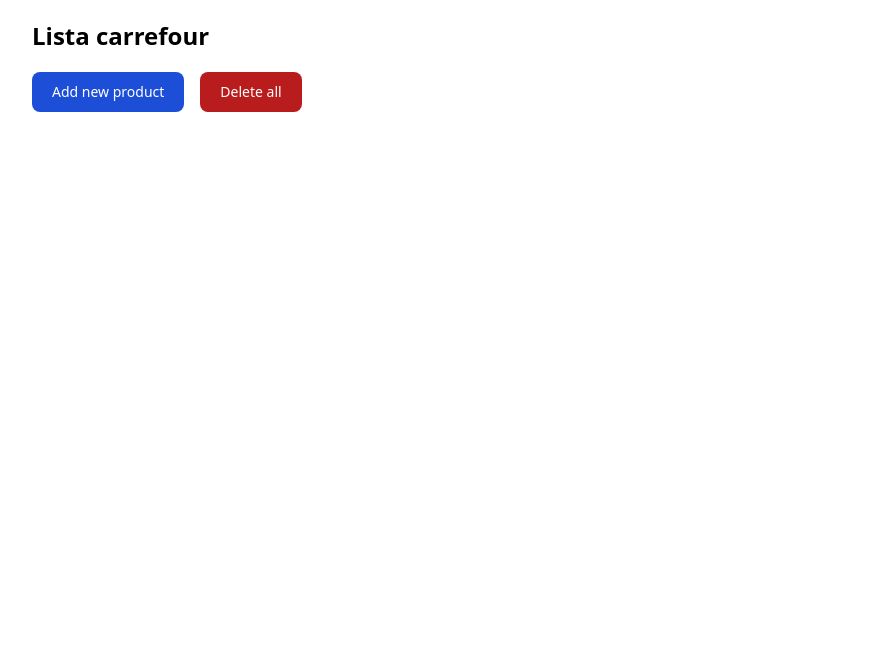
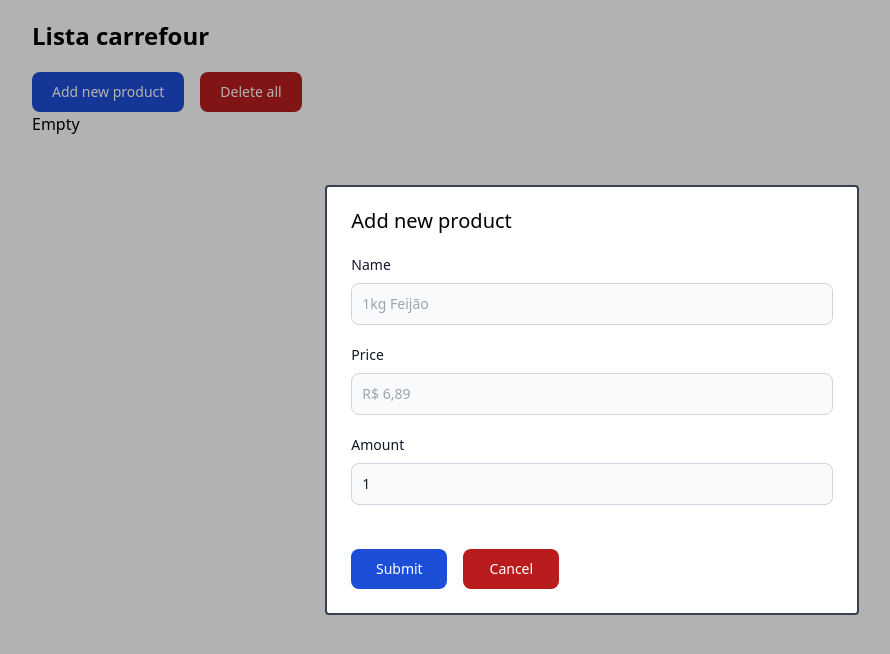
Before and after one commit to caioalvess/shopping-list, a Vue app: page /myProducts/1 in a window 1280 px wide. Both pictures are taken after a click on the button "Add new product". Shown: the top 654 px of the page, without its empty margins (48-938 px from the left). Built offline with nearby package versions, Linux system fonts and the light colour scheme.

Commit message:
feat: create myProducts module and some add newProduct logic

```diff
--- /dev/null
+++ b/src/modules/myProducts/components/AddNewProduct.vue
@@ -0,0 +1,88 @@
+<template>
+  <div class="h-full flex-1 flex flex-col">
+    <form
+      class="h-full flex flex-col relative gap-5"
+      @submit.prevent="handleSubmit"
+    >
+      <div>
+        <label
+          for="productName"
+          class="block mb-2 text-sm font-medium text-gray-900"
+          >Name</label
+        >
+        <input
+          required
+          type="text"
+          id="productName"
+          v-model="productName"
+          class="bg-gray-50 border border-gray-300 text-gray-900 text-sm rounded-lg focus:ring-blue-500 focus:border-blue-500 block w-full p-2.5"
+          placeholder="1kg Feijão"
+        />
+      </div>
+
+      <div>
+        <label
+          for="productPrice"
+          class="block mb-2 text-sm font-medium text-gray-900"
+          >Price</label
+        >
+        <input
+          required
+          type="text"
+          id="productPrice"
+          v-model="productPrice"
+          class="bg-gray-50 border border-gray-300 text-gray-900 text-sm rounded-lg focus:ring-blue-500 focus:border-blue-500 block w-full p-2.5"
+          placeholder="R$ 6,89"
+        />
+      </div>
+      <div>
+        <label
+          for="productAmount"
+          class="block mb-2 text-sm font-medium text-gray-900"
+          >Amount</label
+        >
+        <input
+          required
+          type="string"
+          id="productAmount"
+          v-model="productAmount"
+          class="bg-gray-50 border border-gray-300 text-gray-900 text-sm rounded-lg focus:ring-blue-500 focus:border-blue-500 block w-full p-2.5"
+          placeholder="Lista de compras prezunic"
+        />
+      </div>
+      <div>
+        <div class="h-full flex-1 flex items-end gap-4 py-6">
+          <button
+            type="submit"
+            class="h-10 min-w-24 flex justify-center items-center gap-2 text-white bg-blue-700 hover:bg-blue-800 font-medium rounded-lg text-sm px-5 py-2.5"
+          >
+            Submit
+          </button>
+          <button
+            @click="handleCancel"
+            type="button"
+            class="h-10 min-w-24 flex justify-center items-center gap-2 focus:outline-none text-white bg-red-700 hover:bg-red-800 font-medium rounded-lg text-sm px-5 py-2.5"
+          >
+            Cancel
+          </button>
+        </div>
+      </div>
+    </form>
+  </div>
+</template>
+
+<script setup lang="ts">
+const emit = defineEmits(["submit", "cancel"]);
+
+const productName = defineModel<string>("name");
+const productPrice = defineModel<string>("price");
+const productAmount = defineModel<string>("amount");
+
+function handleSubmit() {
+  return emit("submit");
+}
+
+function handleCancel() {
+  return emit("cancel");
+}
+</script>
--- a/src/modules/myProducts/components/ProductsTable.vue
+++ b/src/modules/myProducts/components/ProductsTable.vue
@@ -1,41 +1,35 @@
 <template>
-  <table>
-    <tr>
-      <th>Company</th>
-      <th>Contact</th>
-      <th>Country</th>
-    </tr>
-    <tr>
-      <td>Alfreds Futterkiste</td>
-      <td>Maria Anders</td>
-      <td>Germany</td>
-    </tr>
-    <tr>
-      <td>Centro comercial Moctezuma</td>
-      <td>Francisco Chang</td>
-      <td>Mexico</td>
-    </tr>
-    <tr>
-      <td>Ernst Handel</td>
-      <td>Roland Mendel</td>
-      <td>Austria</td>
-    </tr>
-    <tr>
-      <td>Island Trading</td>
-      <td>Helen Bennett</td>
-      <td>UK</td>
-    </tr>
-    <tr>
-      <td>Laughing Bacchus Winecellars</td>
-      <td>Yoshi Tannamuri</td>
-      <td>Canada</td>
-    </tr>
-    <tr>
-      <td>Magazzini Alimentari Riuniti</td>
-      <td>Giovanni Rovelli</td>
-      <td>Italy</td>
+  <table v-if="data?.length">
+    <tr v-for="product in data" :key="product.id">
+      <td><input type="checkbox" /></td>
+      <td>{{ product.name }}</td>
+      <td>{{ product.price }}</td>
+      <td>{{ product.amount }}</td>
+      <td>{{ product.total }}</td>
+      <td><button>X</button></td>
     </tr>
   </table>
+
+  <div v-else><p>Empty</p></div>
 </template>
 
-<script setup lang="ts"></script>
+<script setup lang="ts">
+import type { ProductProps } from "@/modules/myProducts/types/myProductsType";
+
+const { data } = defineProps<{ data: ProductProps[] | undefined }>();
+</script>
+
+<style scoped>
+table {
+  margin: 30px 0;
+  font-family: arial, sans-serif;
+  width: 100%;
+  border-collapse: collapse;
+}
+
+td {
+  border: 1px solid #dddddd;
+  text-align: left;
+  padding: 8px;
+}
+</style>
--- a/src/modules/myProducts/stores/myProducts.ts
+++ b/src/modules/myProducts/stores/myProducts.ts
@@ -2,39 +2,69 @@
 import { onMounted, ref } from "vue";
 import { useRoute } from "vue-router";
 
+import type { MyProductsProps } from "@/modules/myProducts/types/myProductsType";
+import type { AddNewProductProps } from "@/modules/myProducts/types/addNewProductType";
+
+import { v4 as uuidv4 } from "uuid";
+
 export const useMyProductsStore = defineStore("myProducts", () => {
   const route = useRoute();
 
-  const products = ref({
-    listId: "faf7e301-c89f-4711-b516-9faff73b423e",
-    data: [
-      {
-        id: "1",
-        checked: false,
-        name: "Arroz",
-        price: "10",
-        amount: "2",
-      },
-      {
-        id: "1",
-        checked: false,
-        name: "Feijão",
-        price: "7",
-        amount: "1",
-      },
-      {
-        id: "1",
-        checked: false,
-        name: "Macarrão",
-        price: "1.87",
-        amount: "3",
-      },
-    ],
+  const products = ref<MyProductsProps>();
+
+  function addNewProduct({ name, price, amount }: AddNewProductProps) {
+    const total = (Number(price) * Number(amount)).toFixed(2);
+    const newProduct = {
+      id: uuidv4(),
+      checked: false,
+      name,
+      price,
+      amount,
+      total,
+    };
+    products.value?.data.push(newProduct);
+    return localStorage.setItem(
+      "productLists",
+      JSON.stringify([...getLocalStorage(), products.value])
+    );
+  }
+
+  const getLocalStorage = () => {
+    return JSON.parse(localStorage.getItem("productLists") || "[]");
+  };
+
+  onMounted(() => {
+    if (!localStorage.getItem("productLists")) {
+      const newProductsList = [
+        {
+          listId: route.params.id,
+          data: [],
+        },
+      ];
+      localStorage.setItem("productLists", JSON.stringify(newProductsList));
+
+      const productLists = JSON.parse(
+        localStorage.getItem("productLists") || "[]"
+      );
+
+      return (products.value = productLists[0]);
+    } else {
+      const productLists = JSON.parse(
+        localStorage.getItem("productLists") || "[]"
+      );
+
+      console.log(productLists);
+
+      // const products = productLists.filter((res: any) => {
+      //   return res.listId === route.params.id;
+      // });
+
+      // console.log(products);
+    }
   });
-
-  onMounted(() => {});
 
   return {
     products,
+    addNewProduct,
   };
 });
--- /dev/null
+++ b/src/modules/myProducts/types/addNewProductType.ts
@@ -0,0 +1,5 @@
+export type AddNewProductProps = {
+  name: string;
+  price: string;
+  amount: string;
+};
--- /dev/null
+++ b/src/modules/myProducts/types/myProductsType.ts
@@ -0,0 +1,13 @@
+export type MyProductsProps = {
+  listId: string;
+  data: ProductProps[];
+};
+
+export type ProductProps = {
+  id: string;
+  name: string;
+  price: string;
+  amount: string;
+  total: string;
+  checked: boolean;
+};
--- a/src/modules/myProducts/views/MyProductsView.vue
+++ b/src/modules/myProducts/views/MyProductsView.vue
@@ -3,6 +3,7 @@
     <Title>Lista carrefour</Title>
     <div class="flex gap-4">
       <button
+        @click="openModal"
         type="button"
         class="h-10 min-w-24 flex justify-center items-center gap-2 text-white bg-blue-700 hover:bg-blue-800 font-medium rounded-lg text-sm px-5 py-2.5"
       >
@@ -15,14 +16,49 @@
         Delete all
       </button>
     </div>
+    <ProductsTable :data="myProductsStore.products?.data" />
   </div>
+  <Modal title="Add new product" :show="showModal">
+    <AddNewProduct
+      v-model:name="product.name"
+      v-model:price="product.price"
+      v-model:amount="product.amount"
+      @submit="addNewProduct"
+      @cancel="closeModal"
+    />
+  </Modal>
 </template>
 
 <script setup lang="ts">
 import { useRoute } from "vue-router";
 import Title from "@/components/Title.vue";
+import ProductsTable from "@/modules/myProducts/components/ProductsTable.vue";
 import { useMyProductsStore } from "@/modules/myProducts/stores/myProducts";
+import Modal from "@/components/Modal.vue";
+import AddNewProduct from "@/modules/myProducts/components/AddNewProduct.vue";
+import { ref } from "vue";
 
 const route = useRoute();
 const myProductsStore = useMyProductsStore();
+
+const showModal = ref(false);
+
+const product = ref({
+  name: "",
+  price: "",
+  amount: "1",
+});
+
+function openModal() {
+  return (showModal.value = true);
+}
+
+function closeModal() {
+  return (showModal.value = false);
+}
+
+function addNewProduct() {
+  myProductsStore.addNewProduct(product.value);
+  return console.log(product.value);
+}
 </script>
```
